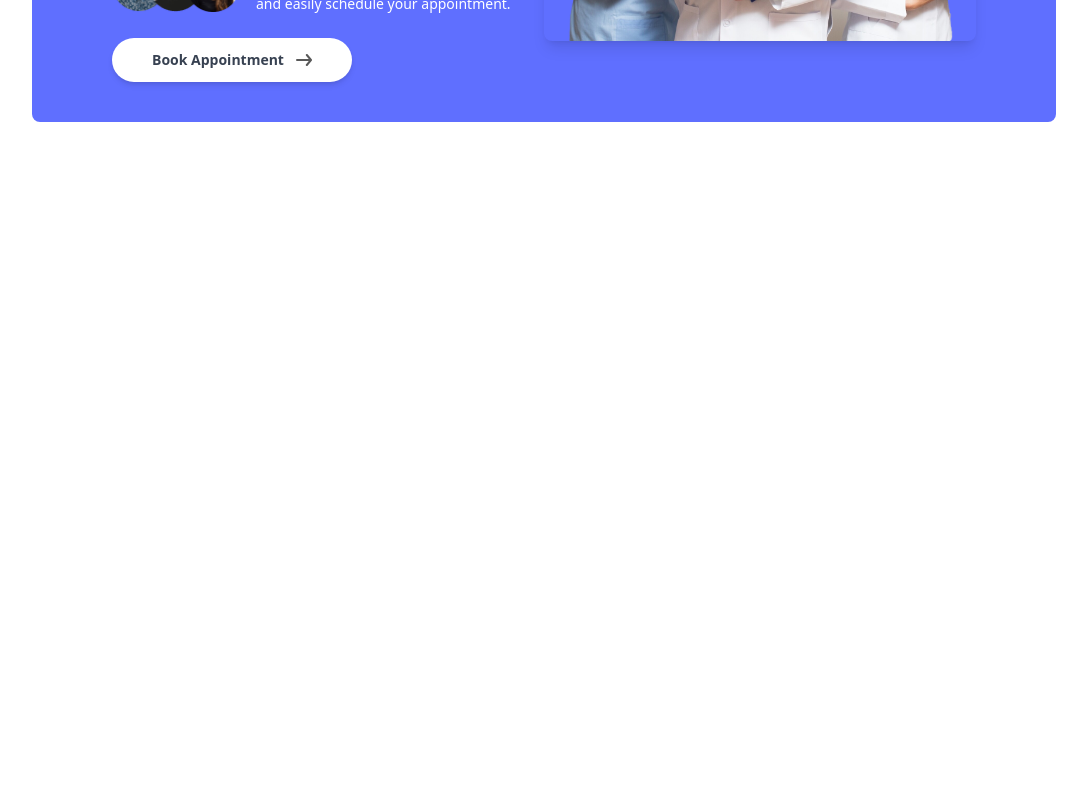
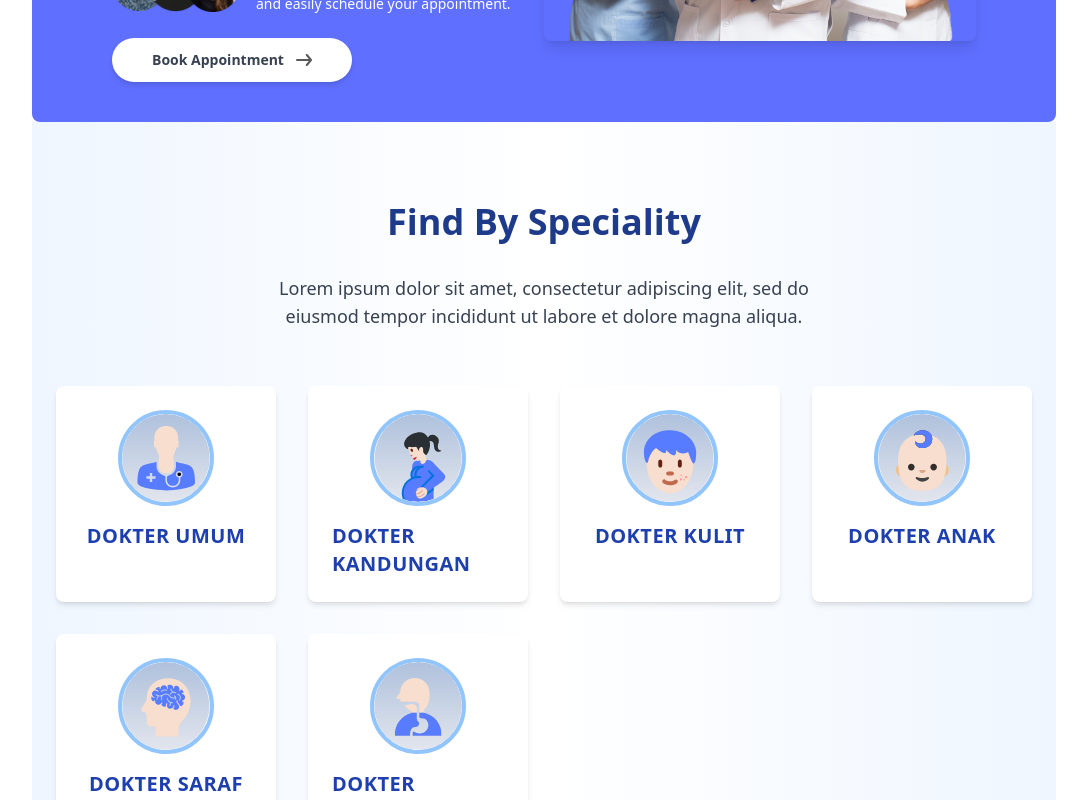
Before and after one commit to umem1125/doctor-appointment-react-js, a React (Vite) app: page / in a window 1280 px wide. Shown: the part 440-1240 px from the top of the page, without its empty margins (96-1183 px from the left). Before the commit the page ends 800 px from the top, so only its background shows below. Built offline with nearby package versions, Linux system fonts and the light colour scheme.

Commit message:
home/speciality menu

```diff
--- a/src/assets/assets.js
+++ b/src/assets/assets.js
@@ -60,26 +60,32 @@ export const assets = {
 export const specialityData = [
   {
     speciality: "Dokter Umum",
+    url: "dokter-umum",
     image: General_physician,
   },
   {
     speciality: "Dokter Kandungan",
+    url: "dokter-kandungan",
     image: Gynecologist,
   },
   {
     speciality: "Dokter Kulit",
+    url: "dokter-kulit",
     image: Dermatologist,
   },
   {
     speciality: "Dokter Anak",
+    url: "dokter-anak",
     image: Pediatricians,
   },
   {
     speciality: "Dokter Saraf",
+    url: "dokter-saraf",
     image: Neurologist,
   },
   {
     speciality: "Dokter Spesialis Saluran Pencernaan",
+    url: "dokter-spesialis-saluran-pencernaan",
     image: Gastroenterologist,
   },
 ];
--- /dev/null
+++ b/src/components/SpecialityMenu.jsx
@@ -0,0 +1,41 @@
+import React from "react";
+import { specialityData } from "../assets/assets";
+import { Link } from "react-router-dom";
+
+const SpecialityMenu = () => {
+  return (
+    <section
+      className="flex flex-col items-center gap-6 py-20 px-6 bg-gradient-to-r from-blue-50 via-white to-blue-50 text-gray-900"
+      id="speciality"
+    >
+      <h1 className="text-4xl font-extrabold mb-2 text-center text-blue-900">
+        Find By Speciality
+      </h1>
+      <p className="max-w-xl text-center text-gray-700 text-lg mb-8">
+        Lorem ipsum dolor sit amet, consectetur adipiscing elit, sed do eiusmod
+        tempor incididunt ut labore et dolore magna aliqua.
+      </p>
+      <div className="grid grid-cols-1 sm:grid-cols-2 md:grid-cols-4 gap-8 max-w-6xl w-full">
+        {specialityData.map((item, index) => (
+          <Link
+            onClick={() => scrollTo(0, 0)}
+            key={index}
+            to={`/doctors/${item.url}`}
+            className="bg-white rounded-lg shadow-md hover:shadow-xl transform hover:-translate-y-1 transition duration-300 flex flex-col items-center p-6"
+          >
+            <img
+              src={item.image}
+              alt={item.speciality}
+              className="w-24 h-24 object-cover rounded-full mb-4 border-4 border-blue-300"
+            />
+            <p className="text-xl font-semibold text-blue-800 uppercase tracking-wide">
+              {item.speciality}
+            </p>
+          </Link>
+        ))}
+      </div>
+    </section>
+  );
+};
+
+export default SpecialityMenu;
--- a/src/components/index.js
+++ b/src/components/index.js
@@ -1,4 +1,5 @@
 import Navbar from "./Navbar";
 import Header from "./Header";
+import SpecialityMenu from "./SpecialityMenu";
 
-export { Navbar, Header };
+export { Navbar, Header, SpecialityMenu };
--- a/src/pages/Doctors.jsx
+++ b/src/pages/Doctors.jsx
@@ -1,7 +1,14 @@
 import React from "react";
+import { useParams } from "react-router-dom";
 
 const Doctors = () => {
-  return <div>Doctors</div>;
+  const { speciality } = useParams();
+
+  return (
+    <div>
+      <h1>Doctor : {speciality}</h1>
+    </div>
+  );
 };
 
 export default Doctors;
--- a/src/pages/Home.jsx
+++ b/src/pages/Home.jsx
@@ -1,10 +1,11 @@
 import React from "react";
-import { Header } from "../components";
+import { Header, SpecialityMenu } from "../components";
 
 const Home = () => {
   return (
     <div>
       <Header />
+      <SpecialityMenu />
     </div>
   );
 };
```
